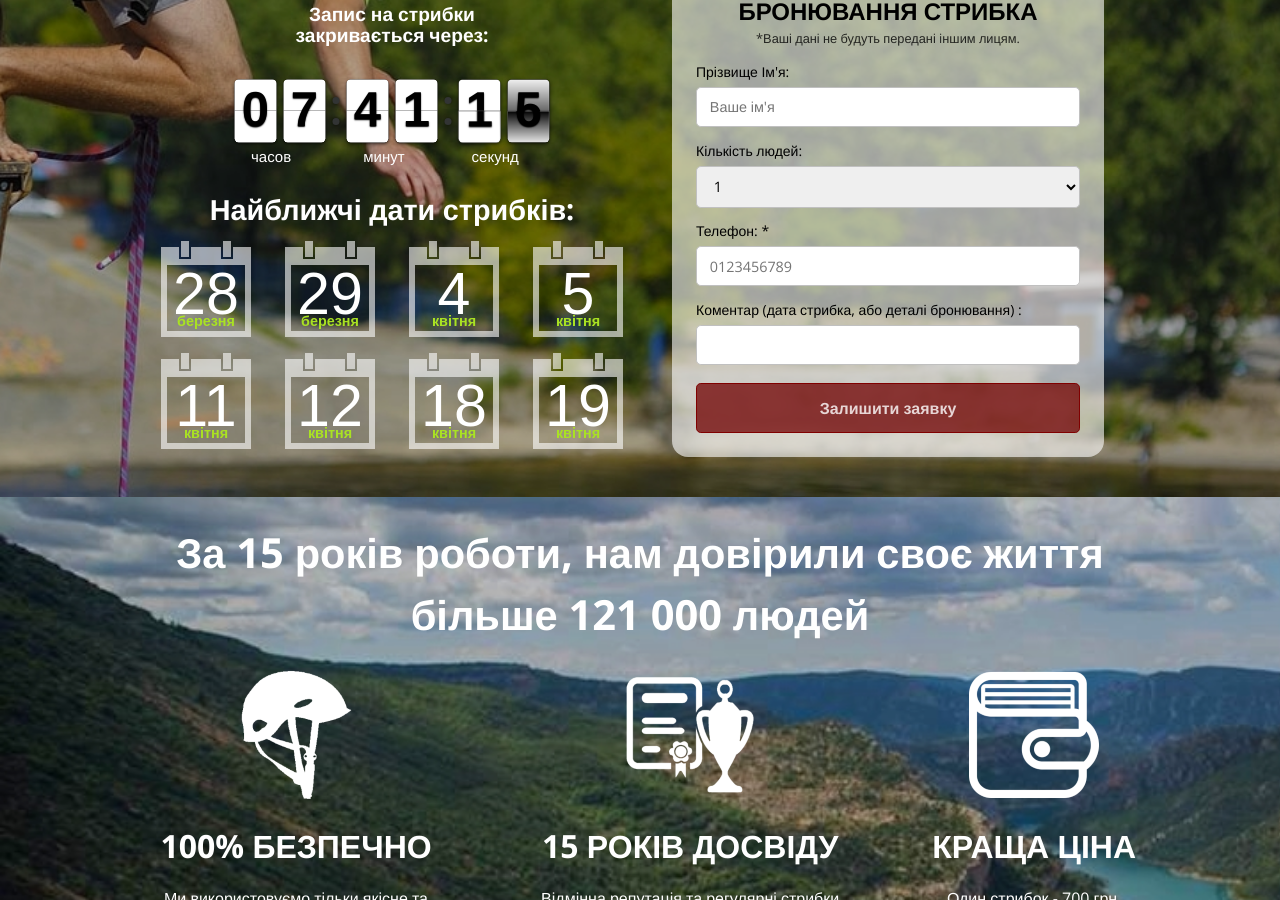
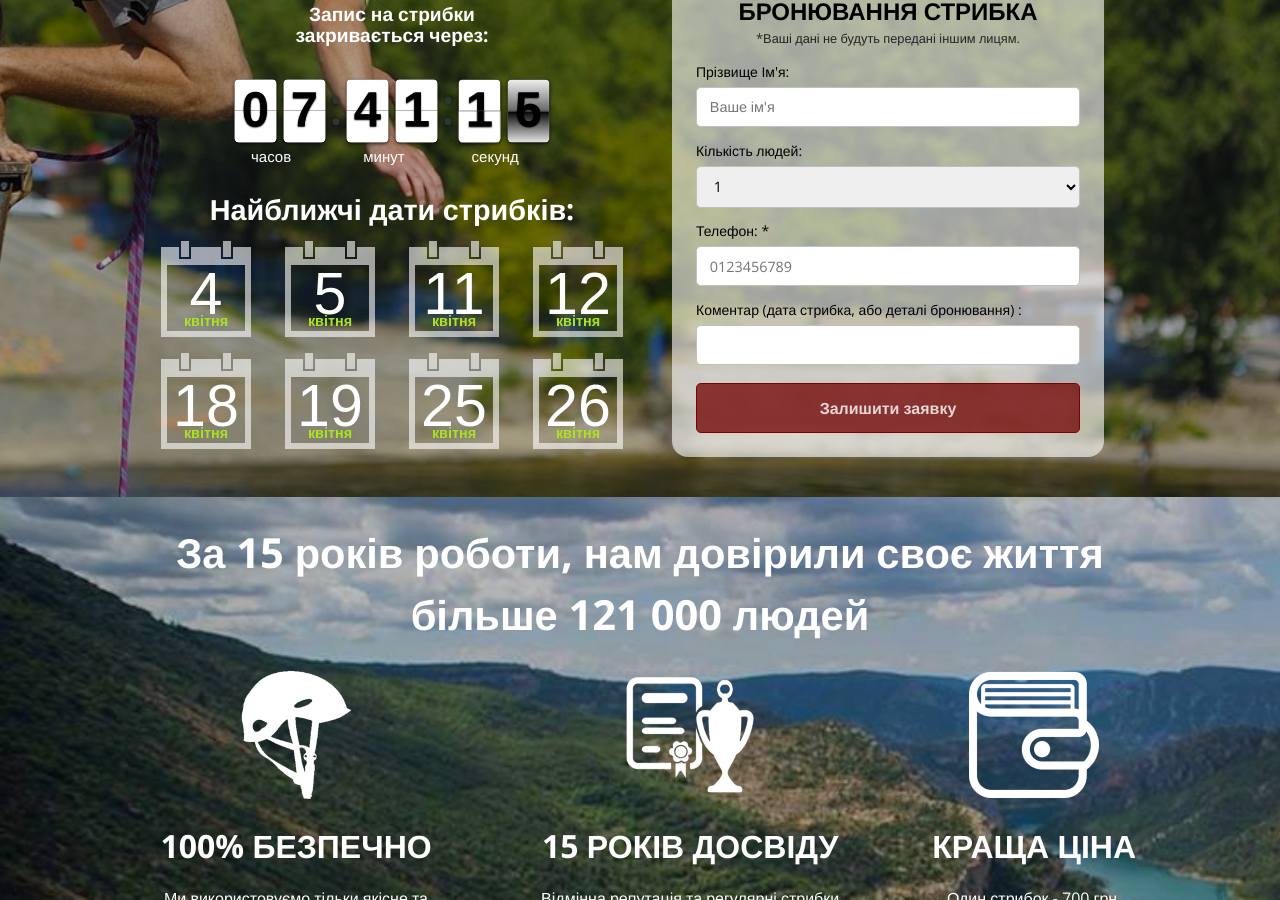
Before and after one commit to Andreyfilko/go-jump, a Jekyll site: the page built from index.md, in a window 1280 px wide and 900 px high, scrolled down 499 px. Built offline with Jekyll 4.4.1, drawn with Linux system fonts in a browser that asks for light colours; some web fonts are replaced; some of the changed text lies outside the part shown.

Commit message:
Update _config.yml

```diff
--- a/_config.yml
+++ b/_config.yml
@@ -35,11 +35,11 @@ google_analytics:
 theme: jekyll-theme-cayman
 
 dates:
-  - 2026-03-28
-  - 2026-03-29
   - 2026-04-04
   - 2026-04-05
   - 2026-04-11
   - 2026-04-12
   - 2026-04-18
   - 2026-04-19
+  - 2026-04-25
+  - 2026-04-26
```
